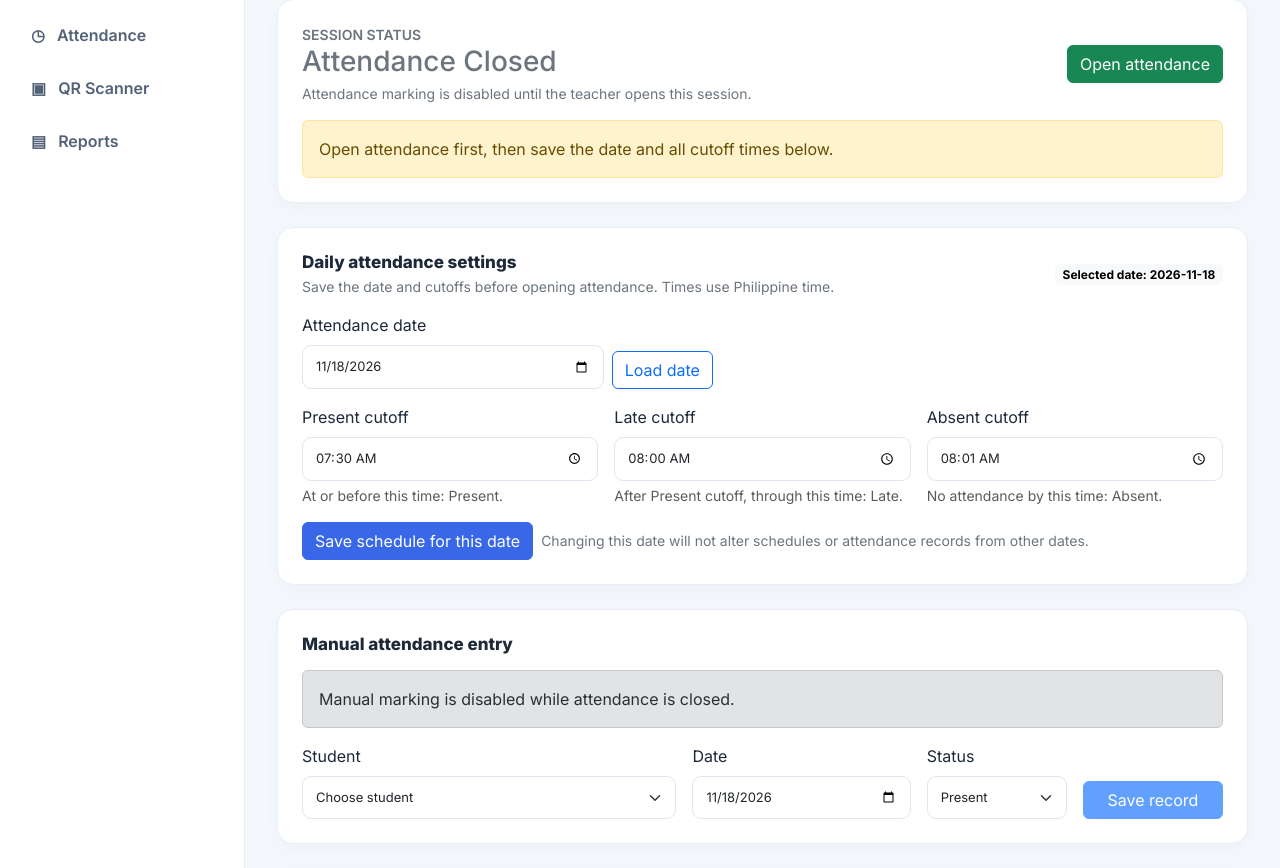
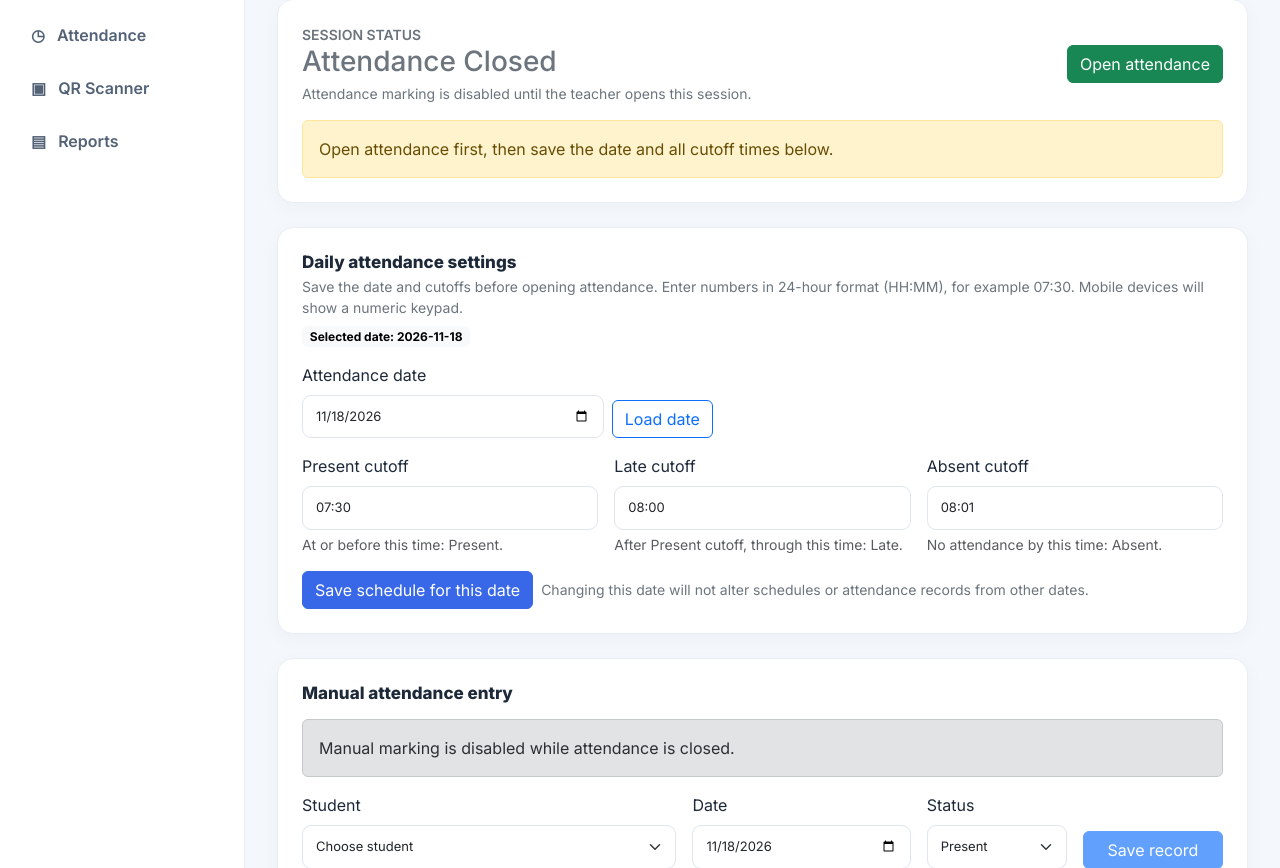
Before and after one commit to emsterjohn/attendease, a Flask app: page /attendance in a window 1280 px wide. Shown: the part 219-1087 px from the top of the page. Run offline with Flask 3, Linux system fonts and the light colour scheme; the visitor is signed in with stand-in values (Sample User, id 1); data comes from the database, SQL or seed files in the repository; data that the repository does not hold is empty.

Commit message:
Use numeric keypad for attendance cutoff times

```diff
--- a/templates/attendance.html
+++ b/templates/attendance.html
@@ -1,5 +1,15 @@
 {% extends "base.html" %}
 {% block title %}Attendance Management · AttendEase{% endblock %}
+{% block scripts %}
+<script>
+document.querySelectorAll(".attendance-time-input").forEach((field) => {
+  field.addEventListener("input", () => {
+    const digits = field.value.replace(/\D/g, "").slice(0, 4);
+    field.value = digits.length > 2 ? digits.slice(0, 2) + ":" + digits.slice(2) : digits;
+  });
+});
+</script>
+{% endblock %}
 {% block content %}
 <div class="page-heading">
   <div><span class="eyebrow">ATTENDANCE WORKSPACE</span><h1>Attendance management</h1><p>Configure a school date, then open or close its attendance session.</p></div>
@@ -14,7 +24,7 @@
 </div>
 <div class="content-card mb-4">
   <div class="d-flex flex-wrap justify-content-between align-items-center gap-2 mb-3">
-    <div><h2 class="section-title mb-1">Daily attendance settings</h2><p class="small text-secondary mb-0">Save the date and cutoffs before opening attendance. Times use Philippine time.</p></div>
+    <div><h2 class="section-title mb-1">Daily attendance settings</h2><p class="small text-secondary mb-0">Save the date and cutoffs before opening attendance. Enter numbers in 24-hour format (HH:MM), for example 07:30. Mobile devices will show a numeric keypad.</p></div>
     <span class="badge text-bg-light">Selected date: {{ selected_date }}</span>
   </div>
   <form method="get" action="{{ url_for('attendance') }}" class="row g-2 align-items-end mb-3">
@@ -23,9 +33,9 @@
   </form>
   <form method="post" action="{{ url_for('save_attendance_schedule') }}" class="row g-3 align-items-end">
     <input type="hidden" name="attendance_date" value="{{ selected_date }}">
-    <div class="col-md-4"><label class="form-label" for="present_cutoff">Present cutoff</label><input class="form-control" type="time" id="present_cutoff" name="present_cutoff" value="{{ schedule.present_cutoff }}" required><div class="form-text">At or before this time: Present.</div></div>
-    <div class="col-md-4"><label class="form-label" for="late_cutoff">Late cutoff</label><input class="form-control" type="time" id="late_cutoff" name="late_cutoff" value="{{ schedule.late_cutoff }}" required><div class="form-text">After Present cutoff, through this time: Late.</div></div>
-    <div class="col-md-4"><label class="form-label" for="absent_cutoff">Absent cutoff</label><input class="form-control" type="time" id="absent_cutoff" name="absent_cutoff" value="{{ schedule.absent_cutoff }}" required><div class="form-text">No attendance by this time: Absent.</div></div>
+    <div class="col-md-4"><label class="form-label" for="present_cutoff">Present cutoff</label><input class="form-control attendance-time-input" type="text" inputmode="numeric" autocomplete="off" maxlength="5" pattern="(?:[01][0-9]|2[0-3]):[0-5][0-9]" placeholder="HH:MM" id="present_cutoff" name="present_cutoff" value="{{ schedule.present_cutoff }}" required><div class="form-text">At or before this time: Present.</div></div>
+    <div class="col-md-4"><label class="form-label" for="late_cutoff">Late cutoff</label><input class="form-control attendance-time-input" type="text" inputmode="numeric" autocomplete="off" maxlength="5" pattern="(?:[01][0-9]|2[0-3]):[0-5][0-9]" placeholder="HH:MM" id="late_cutoff" name="late_cutoff" value="{{ schedule.late_cutoff }}" required><div class="form-text">After Present cutoff, through this time: Late.</div></div>
+    <div class="col-md-4"><label class="form-label" for="absent_cutoff">Absent cutoff</label><input class="form-control attendance-time-input" type="text" inputmode="numeric" autocomplete="off" maxlength="5" pattern="(?:[01][0-9]|2[0-3]):[0-5][0-9]" placeholder="HH:MM" id="absent_cutoff" name="absent_cutoff" value="{{ schedule.absent_cutoff }}" required><div class="form-text">No attendance by this time: Absent.</div></div>
     <div class="col-12 d-flex flex-wrap align-items-center gap-2"><button class="btn btn-primary" type="submit">Save schedule for this date</button><span class="small text-secondary">Changing this date will not alter schedules or attendance records from other dates.</span></div>
   </form>
 </div>
```
